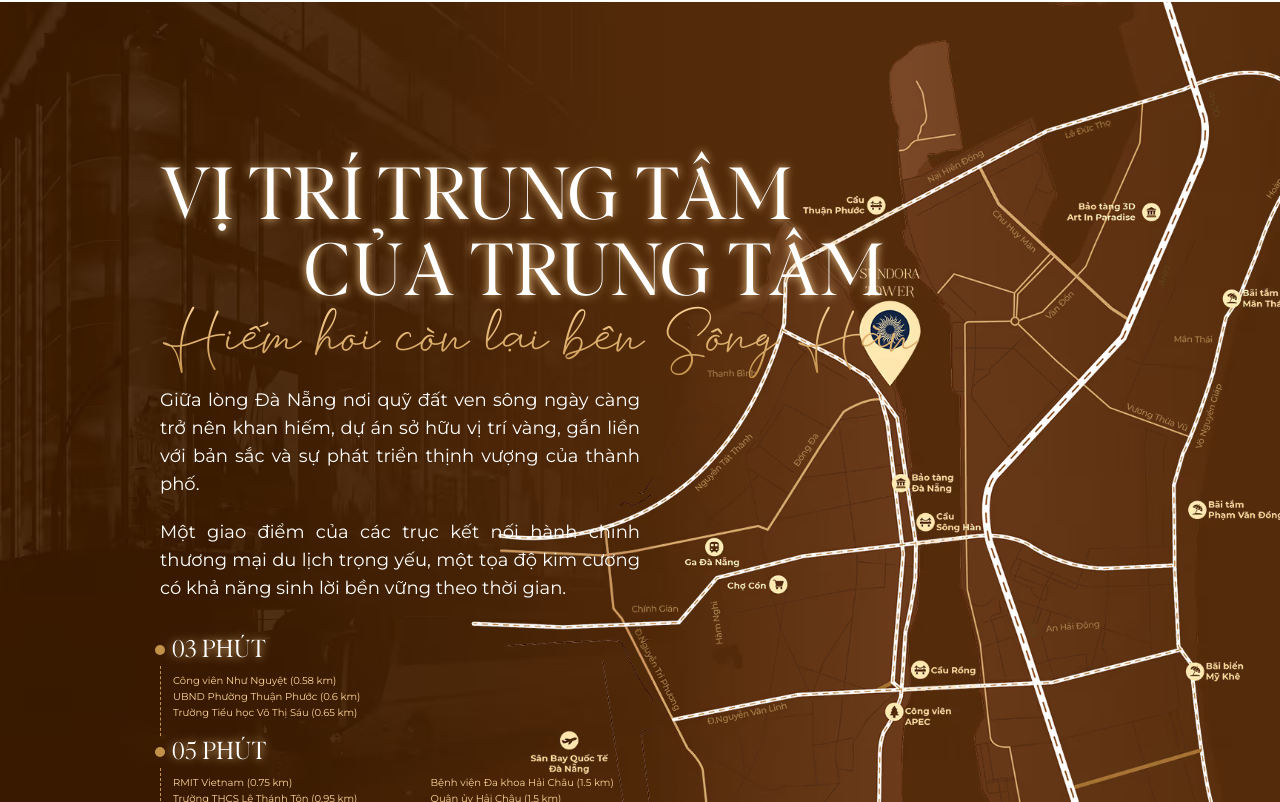
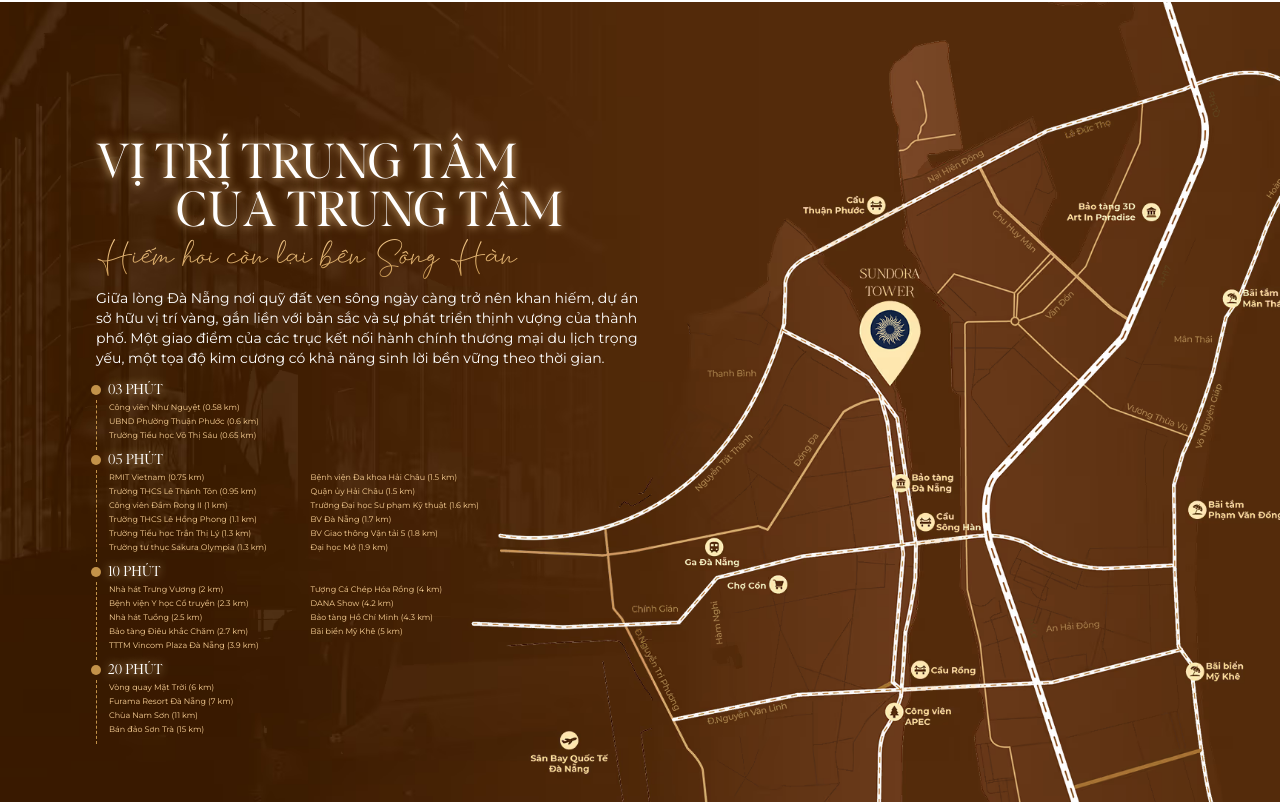
Before and after one commit to mrfour4/sundora-landing-page, a Next.js app: page / in a window 1280 px wide. Shown: the part 3118-3920 px from the top of the page. Built offline with nearby package versions, Linux system fonts and the light colour scheme.

Commit message:
refactor: location page

```diff
--- a/src/modules/location/index.tsx
+++ b/src/modules/location/index.tsx
@@ -12,37 +12,35 @@
     return (
         <section
             id={ESectionId.LOCATION}
-            className="h-screen bg-cover bg-no-repeat px-40 pt-40"
+            className="flex h-screen flex-col justify-center bg-cover bg-no-repeat px-24 pt-20"
             style={{ backgroundImage: `url(${LOCATION_IMG})` }}
         >
             <div
                 className={cn(
-                    "text-shadow-secondary text-7xl font-light text-white uppercase text-shadow-[0_0_10px]",
+                    "text-shadow-secondary text-5xl font-light text-white uppercase text-shadow-[0_0_10px]",
                     albra.className,
                 )}
             >
                 <h1>vị trí trung tâm</h1>
-                <h2 className="mt-1 ml-36">của trung tâm</h2>
+                <h2 className="ml-20">của trung tâm</h2>
             </div>
             <h2
                 className={cn(
-                    "from-secondary to-secondary-foreground -mt-3 bg-gradient-to-b bg-clip-text text-4xl leading-20 text-transparent",
+                    "from-secondary to-secondary-foreground -mt-3 bg-gradient-to-b bg-clip-text text-xl leading-16 text-transparent",
                     sparkling.className,
                 )}
             >
                 Hiếm hoi còn lại bên Sông Hàn
             </h2>
 
-            <div className="mt-2 w-1/2 space-y-5 text-justify text-lg text-white">
+            <div className="w-1/2 text-sm text-white">
                 <p>
                     Giữa lòng Đà Nẵng nơi quỹ đất ven sông ngày càng trở nên
                     khan hiếm, dự án sở hữu vị trí vàng, gắn liền với bản sắc và
-                    sự phát triển thịnh vượng của thành phố.
-                </p>
-                <p>
-                    Một giao điểm của các trục kết nối hành chính thương mại du
-                    lịch trọng yếu, một tọa độ kim cương có khả năng sinh lời
-                    bền vững theo thời gian.
+                    sự phát triển thịnh vượng của thành phố. Một giao điểm của
+                    các trục kết nối hành chính thương mại du lịch trọng yếu,
+                    một tọa độ kim cương có khả năng sinh lời bền vững theo thời
+                    gian.
                 </p>
             </div>
 
--- a/src/modules/location/travel-timelines.tsx
+++ b/src/modules/location/travel-timelines.tsx
@@ -4,14 +4,14 @@
 
 export const TravelTimeline = () => {
     return (
-        <div className="mt-8">
+        <div className="mt-3">
             {TRAVEL_NEARBY_DATA.map((group) => (
                 <div key={group.duration}>
                     <div className="relative pl-3">
                         <div className="bg-secondary-foreground absolute top-1/2 left-0 size-2.5 -translate-x-1/2 -translate-y-1/2 rounded-full" />
                         <h3
                             className={cn(
-                                "text-shadow-secondary text-2xl font-light text-white uppercase text-shadow-[0_0_10px]",
+                                "text-shadow-secondary text-sm font-light text-white uppercase text-shadow-[0_0_10px]",
                                 albra.className,
                             )}
                         >
@@ -20,7 +20,7 @@
                     </div>
                     <ul
                         className={cn(
-                            "text-secondary border-secondary-foreground relative grid w-lg grid-cols-2 gap-x-4 gap-y-0.5 border-l border-dashed pt-2 pb-4 pl-3 text-[10px] leading-3.5",
+                            "text-secondary border-secondary-foreground relative grid w-[400px] grid-cols-2 gap-x-4 border-l border-dashed pb-2 pl-3 text-[8px] leading-3.5",
                             group.locations.length < 5 && "grid-cols-1",
                         )}
                     >
```
